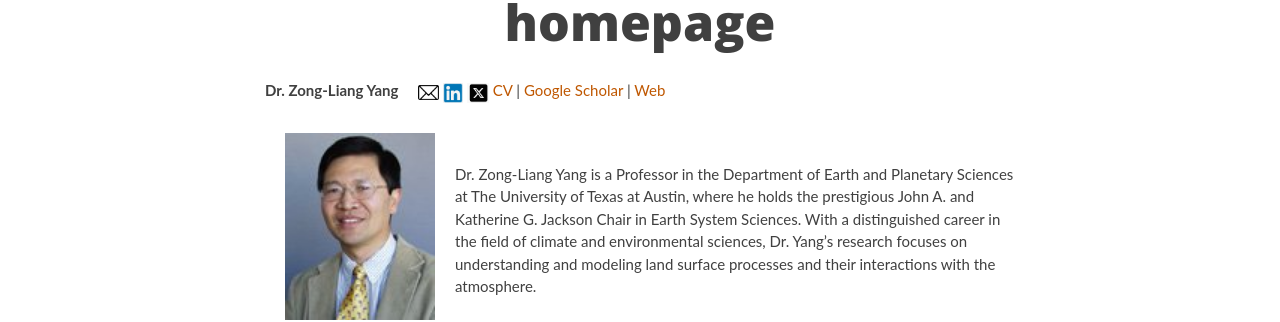
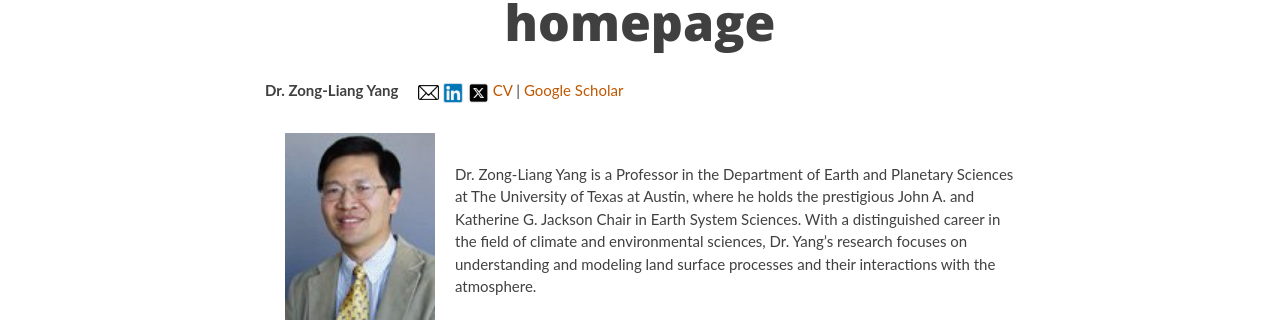
Before and after one commit to ktwugoat/LEAD-UTexas, a Jekyll site: the page built from people/members/Liang.md, in a window 1280 px wide and 1285 px high. Shown: the part 211-533 px from the top of the window. Built offline with Jekyll 4.4.1, drawn with Linux system fonts in a browser that asks for light colours; nearby versions of some CDN libraries.

Commit message:
Update Liang.md

```diff
--- a/people/members/Liang.md
+++ b/people/members/Liang.md
@@ -15,8 +15,8 @@ subtitle:
     <a href="https://twitter.com/zlyang/" target="_blank" title="">
         <img src="/img/twitter-icon.png" height="20" alt="X"/></a>
     <a href="https://apps.jsg.utexas.edu/profiles/files/cv/CV_Yang_DGS.pdf" target="_blank">CV</a> |
-    <a href="http://scholar.google.com/citations?user=ZncpGB0AAAAJ&hl=en" target="_blank">Google Scholar</a> |
-    <a href="https://www.jsg.utexas.edu/researcher/zong-liang_yang" target="_blank">Web</a>
+    <a href="http://scholar.google.com/citations?user=ZncpGB0AAAAJ&hl=en" target="_blank">Google Scholar</a>
+<!--     <a href="https://www.jsg.utexas.edu/researcher/zong-liang_yang" target="_blank">Web</a> -->
 </div>
 <br>
 <img src="/people/images/Liang.jpg" width="150" align="left" hspace="20"/>
```
